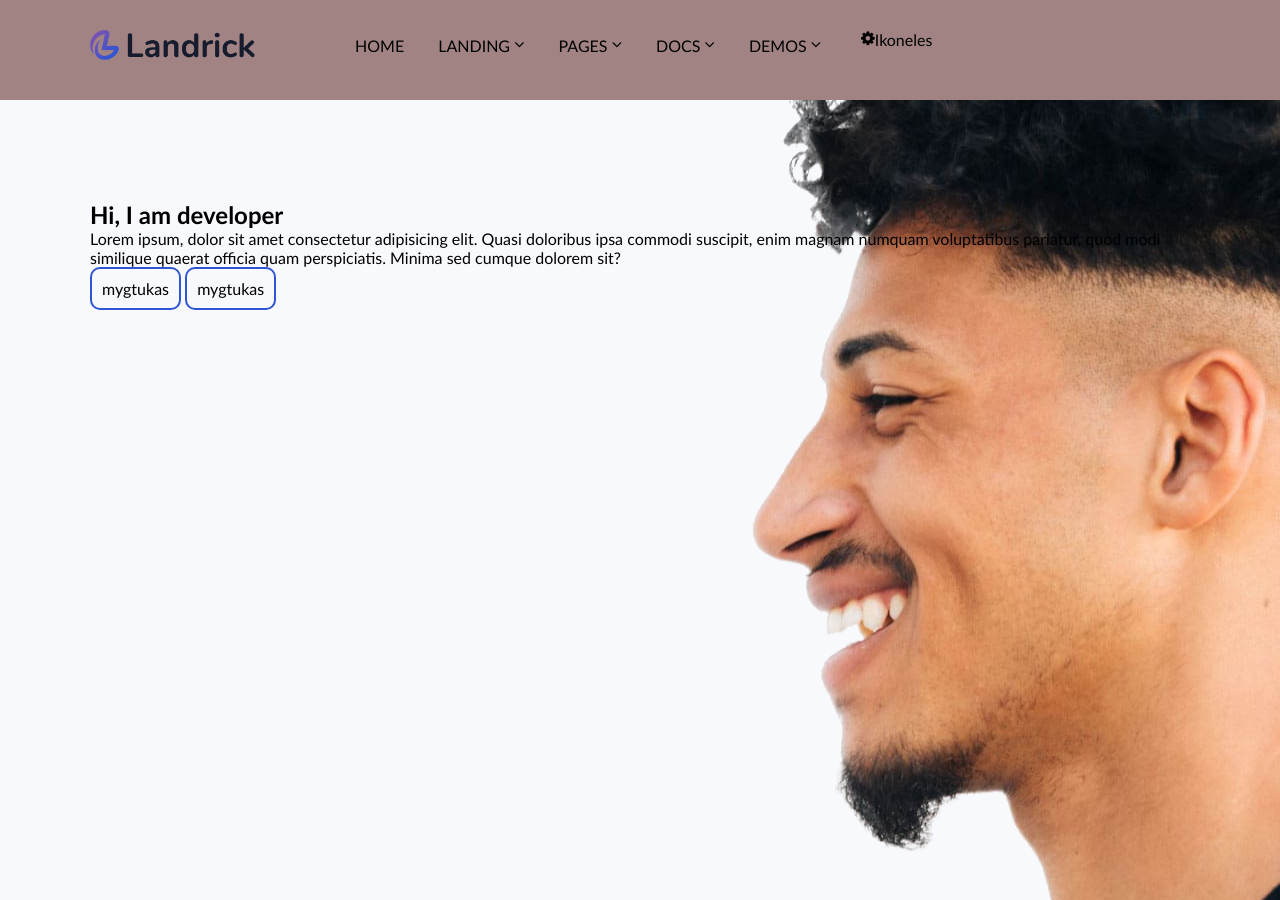
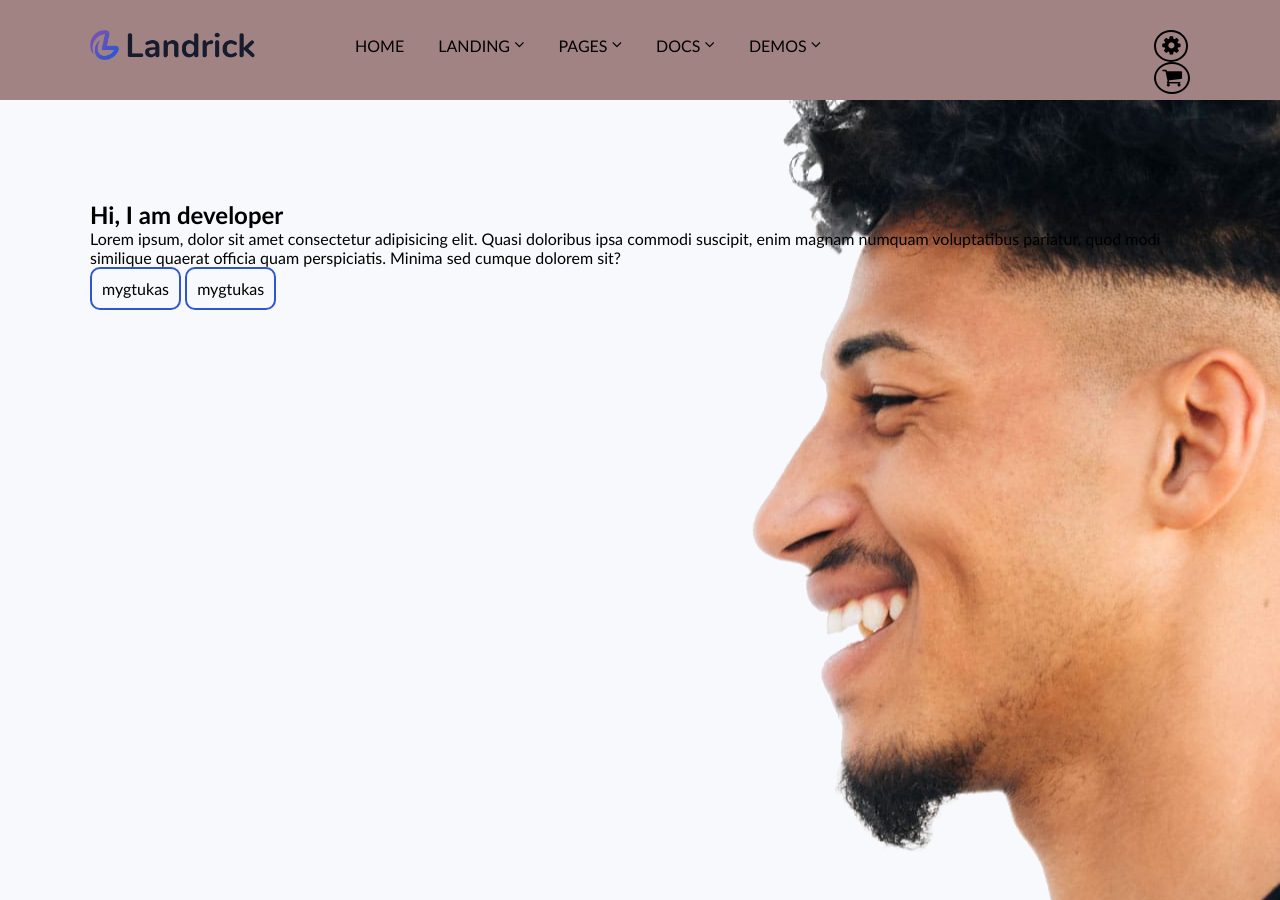
Before and after one commit to Niseme/26-Dizainas, a website: page index.html in a window 1280 px wide. Shown: the top 900 px of the page. Drawn offline with Linux system fonts and the light colour scheme.

Commit message:
ikoneles

```diff
--- a/css/components/header.css
+++ b/css/components/header.css
@@ -17,13 +17,13 @@
   margin-top: 6px;
 }
 .ikoneles {
-  float: left;
+  display: inline-block;
+  float: right;
   margin-left: 10px;
 }
 .navigacija .home {
   display: inline-block;
   margin-right: 30px;
-  font-family: 13px, "Nunito", sans-serif;
 }
 .navigacija .landing {
   display: inline-block;
@@ -41,3 +41,15 @@
   display: inline-block;
   margin-right: 30px;
 }
+.ikoneles .fa.fa-cog {
+  display: inline-block;
+  border: 2px solid black;
+  border-radius: 100%;
+  padding: 6px;
+}
+.ikoneles .fa.fa-shopping-cart {
+  display: inline-block;
+  border: 2px solid black;
+  border-radius: 100%;
+  padding: 6px;
+}
--- a/index.html
+++ b/index.html
@@ -19,13 +19,19 @@
             <div class="col-12 ">
                 <img class="logoheader " src="./img/logo.png" alt="logo">
                 <nav class="navigacija">
+
                     <div class="home">HOME</div>
                     <div class="landing">LANDING <i class="fa fa-angle-down" aria-hidden="true"></i></div>
                     <div class="pages">PAGES <i class="fa fa-angle-down" aria-hidden="true"></i></div>
                     <div class="docs">DOCS <i class="fa fa-angle-down" aria-hidden="true"></i></div>
                     <div class="demos">DEMOS <i class="fa fa-angle-down" aria-hidden="true"></i></div>
+
                 </nav>
-                <div class="ikoneles"><i class="fa fa-cog" aria-hidden="true"></i>Ikoneles</div>
+                <div class="ikoneles">
+                    <div><i class="fa fa-cog fa-lg" aria-hidden="true"></i></div>
+                    <div><i class="fa fa-shopping-cart fa-lg"></i></i></div>
+                </div>
+
 
             </div>
         </div>
```
